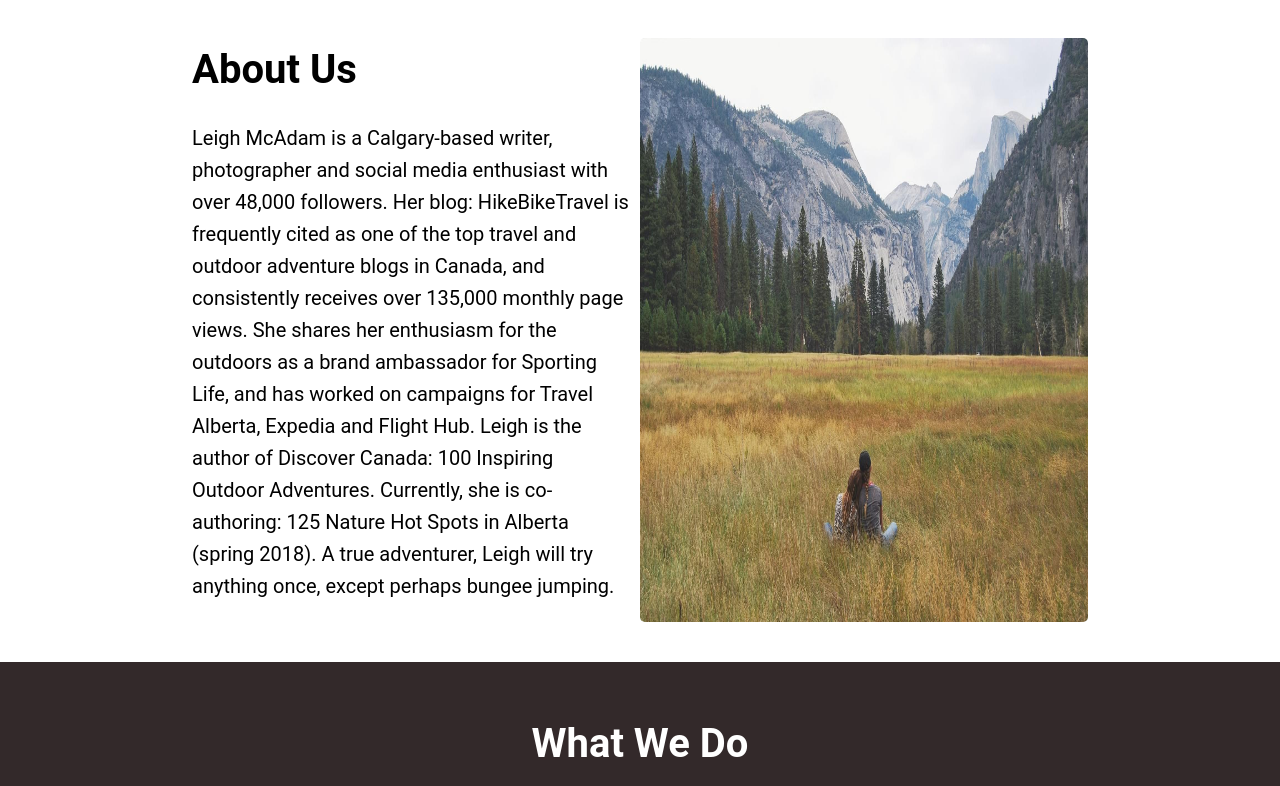
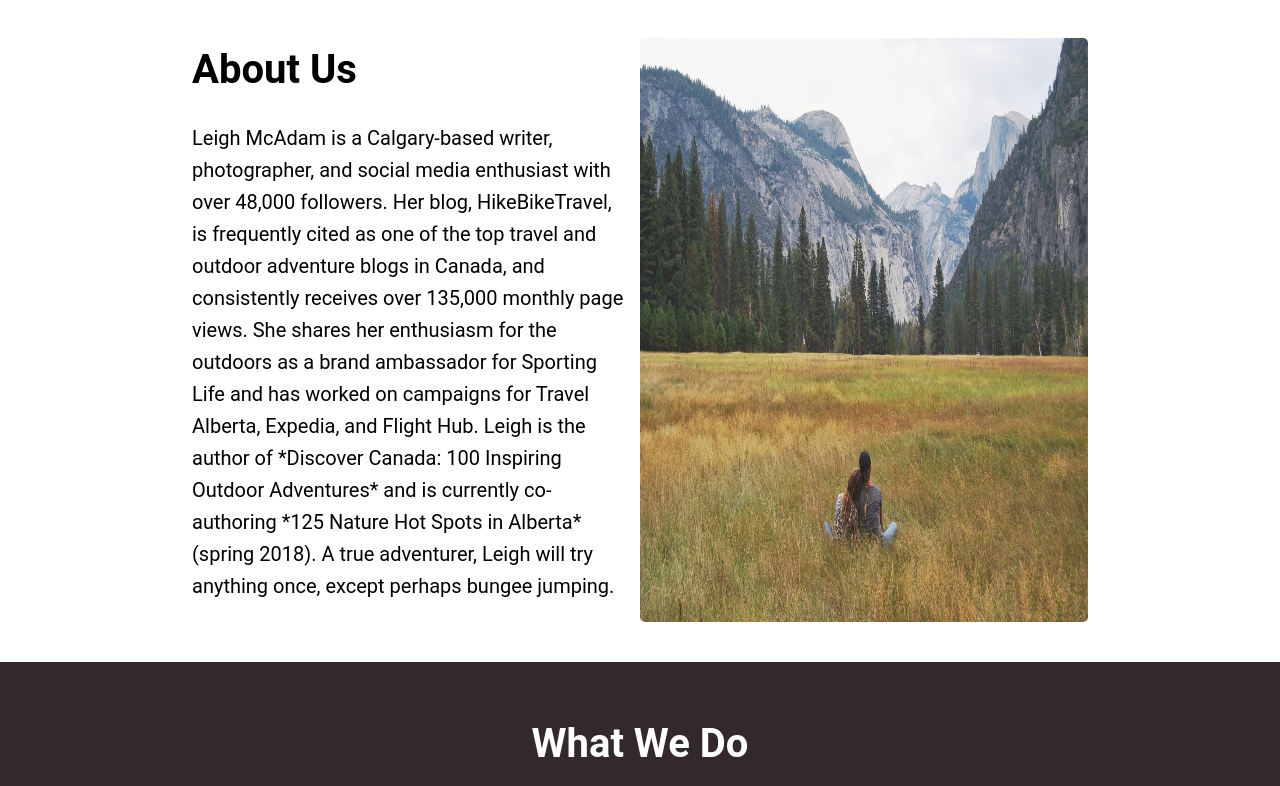
Before and after one commit to Lenkalaznovska/Travel_Responsive_web, a plain HTML site: page index.html in a window 1280 px wide. Shown: the part 694-1480 px from the top of the page. Drawn offline with Linux system fonts and the light colour scheme.

Commit message:
Update index.html

```diff
--- a/index.html
+++ b/index.html
@@ -1,40 +1,33 @@
+<!DOCTYPE html>
 <html lang="en">
   <head>
     <meta charset="UTF-8" />
     <meta name="viewport" content="width=device-width, initial-scale=1.0" />
     <title>Your Travel Assistant</title>
+    <!-- Link to external CSS stylesheet -->
     <link rel="stylesheet" href="css/style.css" />
+    <!-- Link to favicon image -->
     <link rel="icon" type="image/png" href="favicon/camp.png" />
   </head>
   <body>
     <header>
-      <!-- Navigace -->
+      <!-- Navigation -->
       <nav>
         <ul>
-          <li>
-            <a href="#aboutus"><span>About Us</span></a>
-          </li>
-          <li>
-            <a href="#whatwedo"><span>What We Do</span></a>
-          </li>
-          <li>
-            <a href="#ourtrips"><span>Our Trips</span></a>
-          </li>
-          <li>
-            <a href="#wheredoyouwant"><span>Where to Go</span></a>
-          </li>
-          <li>
-            <a href="#reviews"><span>Reviews</span></a>
-          </li>
+          <li><a href="#aboutus"><span>About Us</span></a></li>
+          <li><a href="#whatwedo"><span>What We Do</span></a></li>
+          <li><a href="#ourtrips"><span>Our Trips</span></a></li>
+          <li><a href="#wheredoyouwant"><span>Where to Go</span></a></li>
+          <li><a href="#reviews"><span>Reviews</span></a></li>
         </ul>
-        <!-- Ikona menu pro mobilní zobrazení -->
+        <!-- Menu icon for mobile view -->
         <div class="hamburger-menu">
           <img src="images/menu.png" alt="Menu" />
         </div>
       </nav>
     </header>
 
-    <!-- Úvodní sekce -->
+    <!-- Hero Section -->
     <section>
       <div class="hero-container">
         <div class="hero">
@@ -44,30 +37,30 @@
       </div>
     </section>
 
-    <!-- Sekce "About Us" -->
+    <!-- About Us Section -->
     <section class="container-aboutus" id="aboutus">
       <div class="aboutus">
         <div class="aboutus-text">
           <h2>About Us</h2>
           <p>
-            Leigh McAdam is a Calgary-based writer, photographer and social
-            media enthusiast with over 48,000 followers. Her blog:
-            HikeBikeTravel is frequently cited as one of the top travel and
+            Leigh McAdam is a Calgary-based writer, photographer, and social
+            media enthusiast with over 48,000 followers. Her blog,
+            HikeBikeTravel, is frequently cited as one of the top travel and
             outdoor adventure blogs in Canada, and consistently receives over
             135,000 monthly page views. She shares her enthusiasm for the
-            outdoors as a brand ambassador for Sporting Life, and has worked on
-            campaigns for Travel Alberta, Expedia and Flight Hub. Leigh is the
-            author of Discover Canada: 100 Inspiring Outdoor Adventures.
-            Currently, she is co-authoring: 125 Nature Hot Spots in Alberta
-            (spring 2018). A true adventurer, Leigh will try anything once,
-            except perhaps bungee jumping.
+            outdoors as a brand ambassador for Sporting Life and has worked on
+            campaigns for Travel Alberta, Expedia, and Flight Hub. Leigh is the
+            author of *Discover Canada: 100 Inspiring Outdoor Adventures* and
+            is currently co-authoring *125 Nature Hot Spots in Alberta* (spring
+            2018). A true adventurer, Leigh will try anything once, except
+            perhaps bungee jumping.
           </p>
         </div>
         <img class="aboutus-image" src="images/mountains.jpg" alt="Mountains" />
       </div>
     </section>
 
-    <!-- Sekce "What We Do" -->
+    <!-- What We Do Section -->
     <section id="whatwedo">
       <div class="container-whatwedo">
         <div class="whatwedo">
@@ -106,26 +99,15 @@
       </div>
     </section>
 
-    <!-- Sekce "Our Trips" -->
+    <!-- Our Trips Section -->
     <section id="ourtrips">
       <div class="container-ourtrips">
         <div class="ourtrips">
-          <img
-            class="ourtrips-image"
-            src="images/mountains1.jpg"
-            alt="Mountains"
-          />
+          <!-- Display of trip images -->
+          <img class="ourtrips-image" src="images/mountains1.jpg" alt="Mountains" />
           <img class="ourtrips-image" src="images/lake.jpg" alt="Lake" />
-          <img
-            class="ourtrips-image"
-            src="images/forest_path.jpg"
-            alt="Forest path"
-          />
-          <img
-            class="ourtrips-image"
-            src="images/mountains2.jpg"
-            alt="Mountains"
-          />
+          <img class="ourtrips-image" src="images/forest_path.jpg" alt="Forest path" />
+          <img class="ourtrips-image" src="images/mountains2.jpg" alt="Mountains" />
           <h2>Our Trips</h2>
           <img class="ourtrips-image" src="images/lake1.jpg" alt="Lake" />
           <img class="ourtrips-image" src="images/cabin.jpg" alt="Cabin" />
@@ -135,7 +117,7 @@
       </div>
     </section>
 
-    <!-- Sekce "Where Do You Want" -->
+    <!-- Where Do You Want to Go Section -->
     <section id="wheredoyouwant">
       <div class="container-wheredoyouwant">
         <div class="wheredoyouwant">
@@ -144,25 +126,21 @@
             <p>
               You’ll find 21 detailed adventure guides, over a hundred practical
               travel tips, book reviews on anything outdoors related, packing
-              lists on a range of outdoor activities including kayaking,
-              backpacking and camping as well as honest hotel and B&B reviews.
+              lists for a range of outdoor activities including kayaking,
+              backpacking, and camping, as well as honest hotel and B&B reviews.
             </p>
           </div>
           <div class="top">Contact us and we will help you!</div>
           <div class="button">
             <form>
-              <input
-                class="contactus-button"
-                type="button"
-                value="CONTACT US"
-              />
+              <input class="contactus-button" type="button" value="CONTACT US" />
             </form>
           </div>
         </div>
       </div>
     </section>
 
-    <!-- Sekce "Reviews" -->
+    <!-- Reviews Section -->
     <section id="reviews" class="reviews-container">
       <div class="container-reviews">
         <h2>Reviews</h2>
@@ -191,29 +169,30 @@
             years and there is no one else I would trust to arrange my trips and
             tours. I've also had great fun on a few of the group trips she has
             arranged - Peru & Machu Picchu and a 10-day cruise out of Venice and
-            diving. It's always an eclectic group of well traveled, interesting
+            diving. It's always an eclectic group of well-traveled, interesting
             people.<br /><br /><b>Frank Kinney</b>
           </div>
         </div>
       </div>
     </section>
 
-    <!-- Fotografie -->
+    <!-- Photo Section -->
     <section class="photo-container">
+      <!-- Display of various photos -->
       <img src="images/sea.jpg" alt="Sea" />
       <img src="images/mountains3.jpg" alt="Mountains" />
       <img src="images/forest.jpg" alt="Forest" />
       <img src="images/forest_path.jpg" alt="Forest path" />
     </section>
 
-    <!-- Patička stránky -->
+    <!-- Footer -->
     <footer>
       <div class="footer-container">
         <p><a href="#contact">Contact</a></p>
         <p>© 2022 - Your Travel Assistant. All Rights Reserved.</p>
       </div>
     </footer>
-    <!-- Připojení externího JavaScript souboru -->
+    <!-- Link to external JavaScript file -->
     <script src="script.js"></script>
   </body>
 </html>
```
